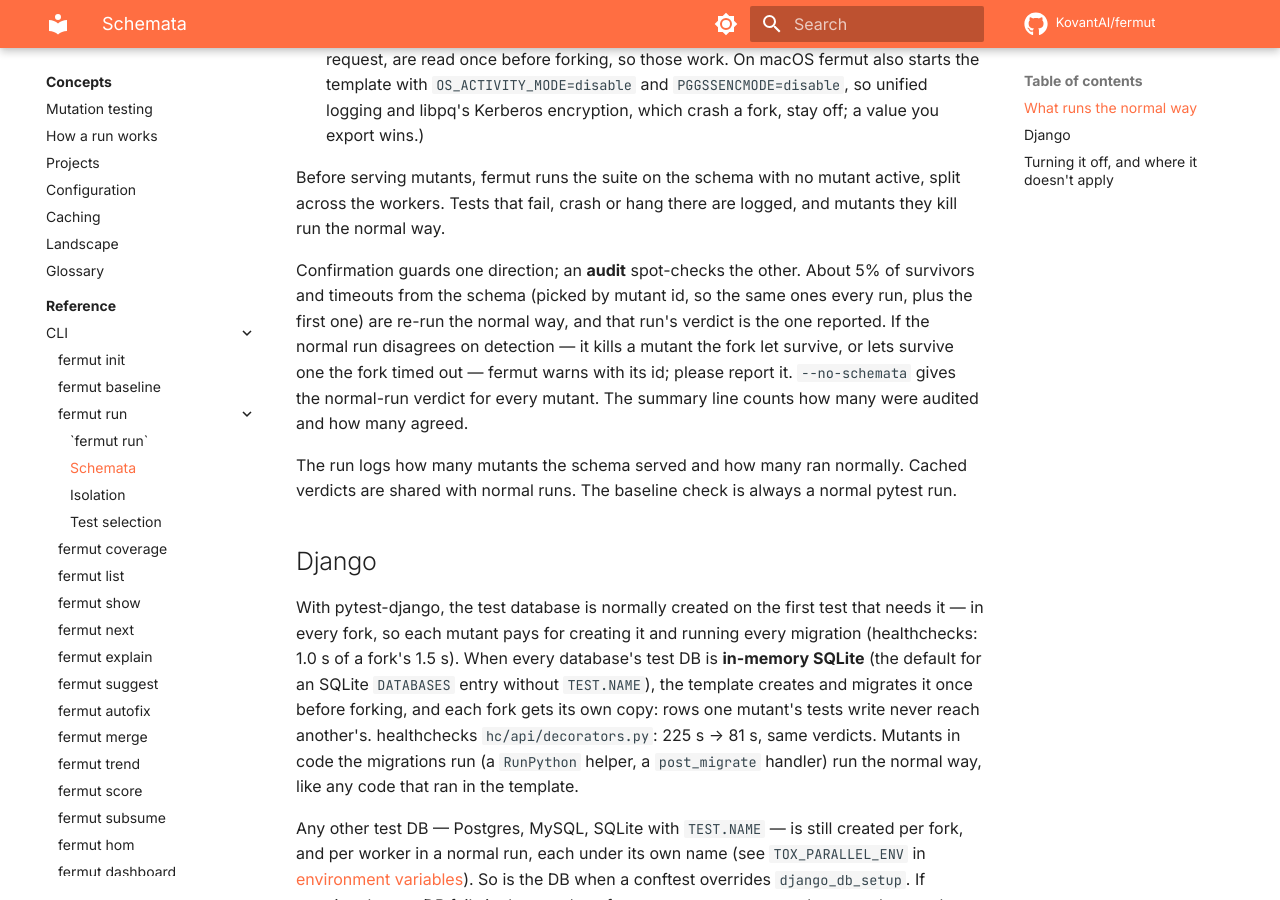
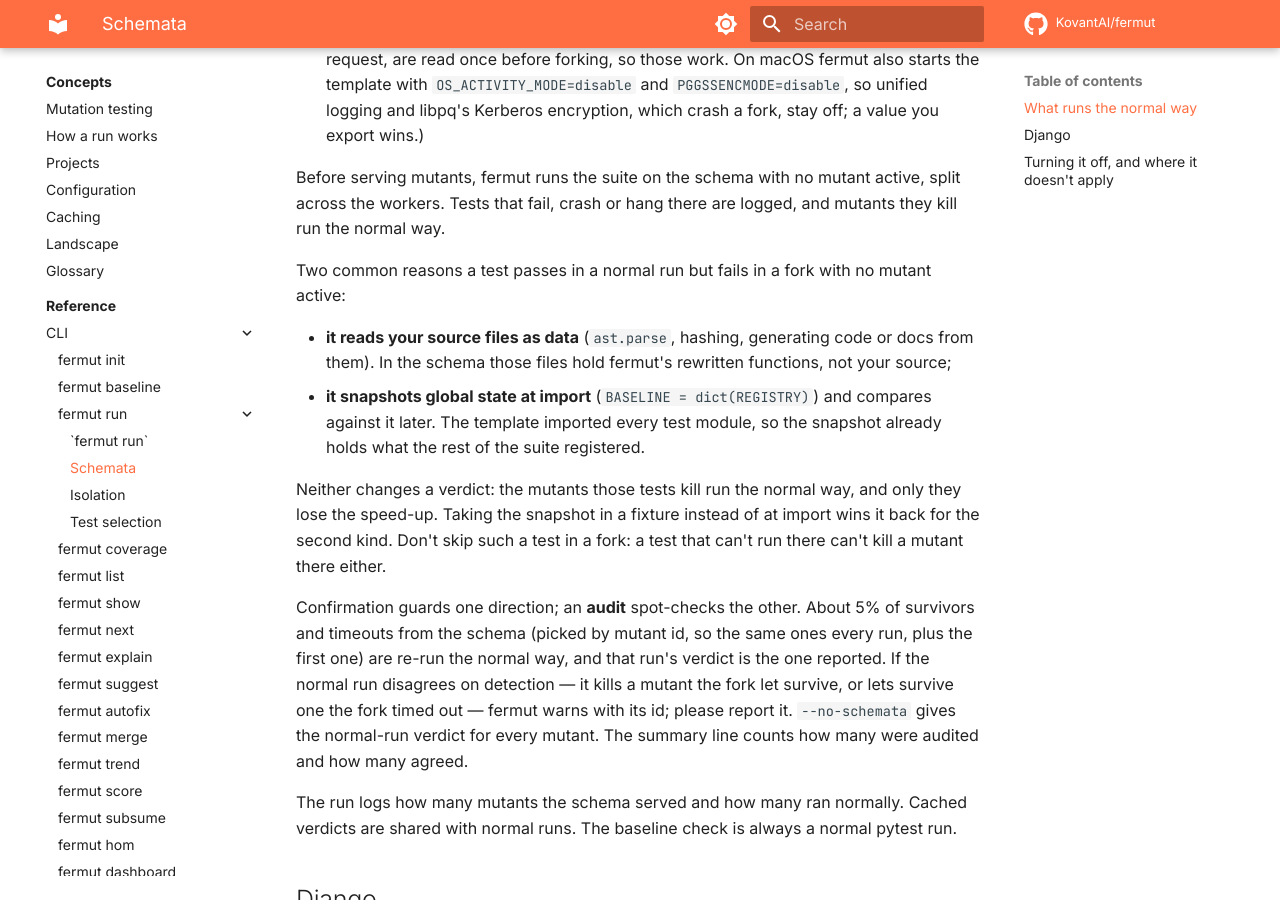
Before and after one commit to KovantAI/fermut, an MkDocs documentation site: the page built from docs/reference/cli/run-schemata.md, in a window 1280 px wide and 900 px high, scrolled down 1460 px. Built offline with MkDocs 1.6.1 and Material for MkDocs 9.7.7, drawn with Linux system fonts in a browser that asks for light colours; comment, search, counter and statistics services are not loaded.

Commit message:
update schemata docs (#293)

```diff
--- a/docs/reference/cli/run-schemata.md
+++ b/docs/reference/cli/run-schemata.md
@@ -68,6 +68,21 @@ Before serving mutants, fermut runs the suite on the schema with no mutant
 active, split across the workers. Tests that fail, crash or hang there are
 logged, and mutants they kill run the normal way.
 
+Two common reasons a test passes in a normal run but fails in a fork with no
+mutant active:
+
+- **it reads your source files as data** (`ast.parse`, hashing, generating
+  code or docs from them). In the schema those files hold fermut's rewritten
+  functions, not your source;
+- **it snapshots global state at import** (`BASELINE = dict(REGISTRY)`) and
+  compares against it later. The template imported every test module, so the
+  snapshot already holds what the rest of the suite registered.
+
+Neither changes a verdict: the mutants those tests kill run the normal way,
+and only they lose the speed-up. Taking the snapshot in a fixture instead of at
+import wins it back for the second kind. Don't skip such a test in a fork: a
+test that can't run there can't kill a mutant there either.
+
 Confirmation guards one direction; an **audit** spot-checks the other. About
 5% of survivors and timeouts from the schema (picked by mutant id, so the same
 ones every run, plus the first one) are re-run the normal way, and that run's
```
